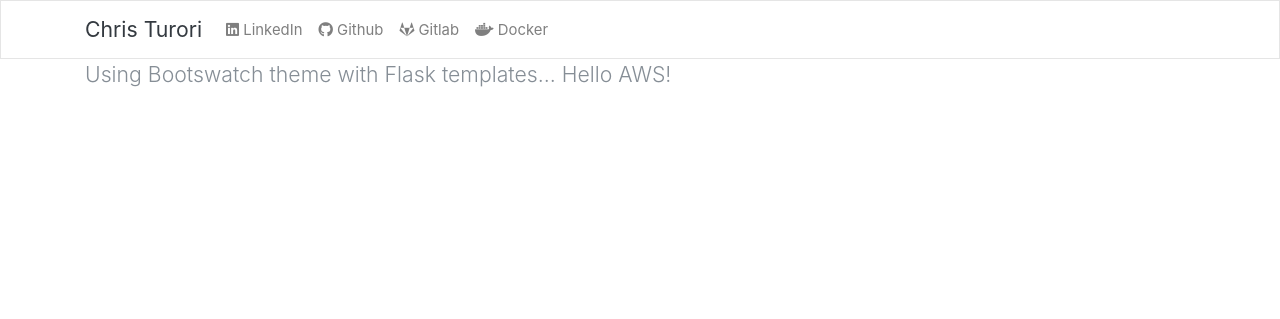
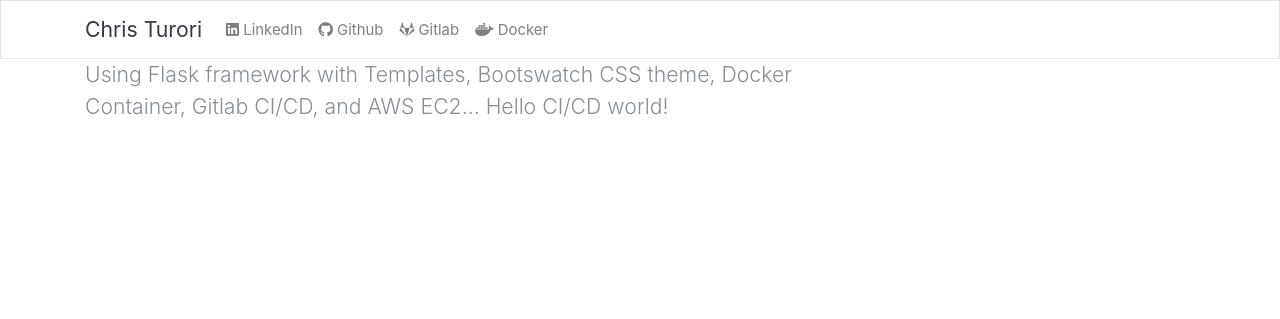
Before and after one commit to christurori/flask-app-demo, a Flask app: page / in a window 1280 px wide. Shown: the top 319 px of the page. Run offline with Flask 2, Linux system fonts and the light colour scheme; some libraries are stand-ins or nearby versions.

Commit message:
added content to home page

```diff
--- a/src/templates/index.html
+++ b/src/templates/index.html
@@ -6,7 +6,7 @@
     <div class="row">
       <div class="col-lg-8 col-md-7 col-sm-6">
         <h1>Flask App Demo</h1>
-        <p class="lead">Using Bootswatch theme with Flask templates... Hello AWS!</p>
+        <p class="lead">Using Flask framework with Templates, Bootswatch CSS theme, Docker Container, Gitlab CI/CD, and AWS EC2... Hello CI/CD world!</p>
       </div>
     </div>
   </div>
--- a/src/templates/partials/nav.html
+++ b/src/templates/partials/nav.html
@@ -10,7 +10,7 @@
             <a class="nav-link" href="https://www.linkedin.com/in/chris-turori/"><i class="fab fa-linkedin"></i> LinkedIn</a>
           </li>
           <li class="nav-item">
-            <a class="nav-link" href="#"><i class="fab fa-github"></i> Github</a>
+            <a class="nav-link" href="https://github.com/christurori"><i class="fab fa-github"></i> Github</a>
           </li>
           <li class="nav-item">
             <a class="nav-link" href="https://gitlab.com/cturori/flaskapplicationdemo"><i class="fab fa-gitlab"></i> Gitlab</a>
```
